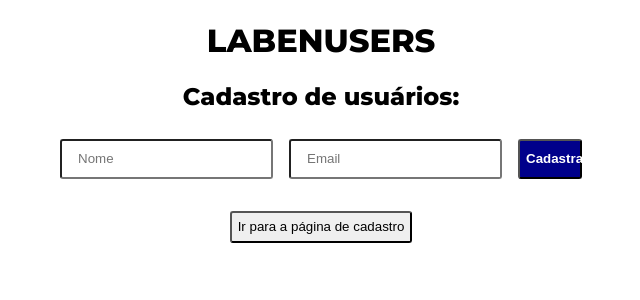
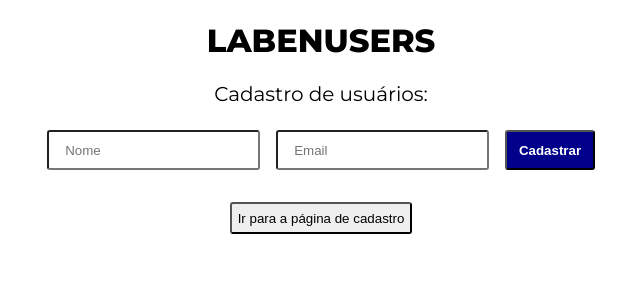
Before and after one commit to future4code/Juliana-Pedroso, a React (Create React App) app in the folder semana7-aula25/labenusers/: page / in a window 1280 px wide. Shown: the top 300 px of the page, without its empty margins (319-959 px from the left). Built offline with nearby package versions, Linux system fonts and the light colour scheme.

Commit message:
tentativa de realizar desafio 2

```diff
--- a/semana7-aula25/labenusers/src/App.js
+++ b/semana7-aula25/labenusers/src/App.js
@@ -1,6 +1,6 @@
 import "./App.css";
 import React from "react";
-import { RegisterPage } from "./components/RegisterPage";
+import { RegisterUsersPage } from "./components/RegisterUsersPage";
 import { ListUsersPage } from "./components/ListUsersPage";
 import { ButtonNextPage } from "./components/styled";
 
@@ -17,7 +17,7 @@ export default class App extends React.Component {
     return (
       <div className="App">
         <h1>LABENUSERS</h1>
-        {this.state.page ? <RegisterPage /> : <ListUsersPage />}
+        {this.state.page ? <RegisterUsersPage /> : <ListUsersPage />}
         <ButtonNextPage onClick={this.changePage}>
           Ir para a página de cadastro
         </ButtonNextPage>
--- /dev/null
+++ b/semana7-aula25/labenusers/src/components/DetailsUsersPage.js
@@ -0,0 +1,46 @@
+// import React from "react";
+// import axios from "axios";
+// import { baseUrl, axiosConfig } from "./parameters";
+// import { ListUsers } from "./styled";
+
+// export default class DetailsUsersPage extends React.Component {
+//   state = {
+//     users: []
+//   };
+
+//   showDetailsUsers = () => {
+//     const body = {
+//         email: '',
+//         name: '',
+//         id: ''
+//     }
+//   }
+
+//   detailsUsers = () => {
+//     axios
+//       .get(`${baseUrl}/${id}`, body, axiosConfig)
+//       .then((response) => {
+//         this.setState({ users: response.data });
+//       })
+//       .catch((error) => {
+//         console.log("Não foi possível visualizar detalhes do usuário!");
+//       });
+//   };
+
+
+//   render() {
+//     return (
+//         <div>
+//             <h2>Lista detalhada de usuários Labenu: </h2>
+//             {this.state.users.map((user) => {
+//                 return(
+//                     <div>
+//                         <ListUsers>{user.name}</ListUsers>
+//                         <button onClick={() =>{this.detailsUsers(user.id)}}>Mostrar detalhes</button>
+//                     </div>
+//                 )
+//             })}
+//         </div>
+//     )
+//   }
+// }
--- a/semana7-aula25/labenusers/src/components/ListUsersPage.js
+++ b/semana7-aula25/labenusers/src/components/ListUsersPage.js
@@ -1,16 +1,22 @@
 import React from "react";
 import axios from "axios";
 import { baseUrl, axiosConfig } from "./parameters";
-import { ListUsers, ButtonRemove } from "./styled";
+import { ContainerList, ListUsers, Subheading, ButtonRemove } from "./styled";
+// import DetailsUsersPage from "./DetailsUsersPage";
 
 export class ListUsersPage extends React.Component {
   state = {
     users: [],
+    // page: true
   };
 
   componentDidMount = () => {
     this.getAllUsers();
   };
+
+//   changePage = () => {
+//     this.setState({ page: !this.state.page });
+//   };
 
   getAllUsers = async () => {
     try {
@@ -33,10 +39,10 @@ export class ListUsersPage extends React.Component {
   render() {
     return (
       <div>
-        <h2>Lista de usuários Labenu: </h2>
+        <Subheading>Lista de usuários Labenu: </Subheading>
         {this.state.users.map((user) => {
           return (
-            <div>
+            <ContainerList>
               <ListUsers>{user.name}</ListUsers>
               <ButtonRemove
                 onClick={() => {if(window.confirm('Tem certeza que desejar excluir este usuário?')){
@@ -45,7 +51,10 @@ export class ListUsersPage extends React.Component {
               >
                 x
               </ButtonRemove>
-            </div>
+              <p> ― </p>
+              {/* {this.state.page ? <DetailsUsersPage /> : <ListUsersPage />}
+              <button onClick={this.changePage}>Detalhes</button> */}
+            </ContainerList>
           );
         })}
       </div>
--- a/semana7-aula25/labenusers/src/components/RegisterPage.js
+++ b/semana7-aula25/labenusers/src/components/RegisterUsersPage.js
@@ -1,9 +1,9 @@
 import React from "react";
 import axios from "axios";
 import { baseUrl, axiosConfig } from "./parameters";
-import { ButtonSave, InputBox } from "./styled";
+import { Subheading, ButtonSave, InputBox } from "./styled";
 
-export class RegisterPage extends React.Component {
+export class RegisterUsersPage extends React.Component {
   state = {
     inputValueName: "",
     inputValueEmail: "",
@@ -38,7 +38,7 @@ export class RegisterPage extends React.Component {
   render() {
     return (
       <div>
-        <h2>Cadastro de usuários: </h2>
+        <Subheading>Cadastro de usuários: </Subheading>
         <InputBox
           placeholder="Nome"
           onChange={this.onChangeGetUserName}
--- a/semana7-aula25/labenusers/src/components/styled.js
+++ b/semana7-aula25/labenusers/src/components/styled.js
@@ -13,7 +13,7 @@ export const ButtonNextPage = styled.button`
 
   &:hover {
     background-color: #d3d3d3;
-    transition: 200ms;
+    transition: 300ms;
     cursor: pointer;
   }
 `;
@@ -42,12 +42,11 @@ export const ButtonSave = styled.button`
   border-radius: 3px;
   font-weight: 600;
   height: 5vh;
-  width: 5vw;
+  width: 7vw;
   margin: 1vh;
 
   &:hover {
     background-color: #61dafb;
-    color: black;
     transition: 300ms;
     cursor: pointer;
   }
@@ -55,11 +54,25 @@ export const ButtonSave = styled.button`
 
 export const ButtonRemove = styled.button`
   height: 3.5vh;
-  margin: 0;
+  margin: 2vh;
+  border-radius: 3px;
+
+  &:hover {
+    background-color: #61dafb;
+    transition: 300ms;
+    cursor: pointer;
+  }
 `;
 
-export const ListUsers = styled.li`
-  margin-left: 10vw;
-  list-style-type: none;
-  text-align: left;
+export const ListUsers = styled.div`
+  text-align: center;
 `;
+
+export const Subheading = styled.h2`
+  font-size: 20px;
+  font-weight: normal;
+`;
+
+export const ContainerList = styled.div`
+  padding: 0.1vh;
+`;
```
